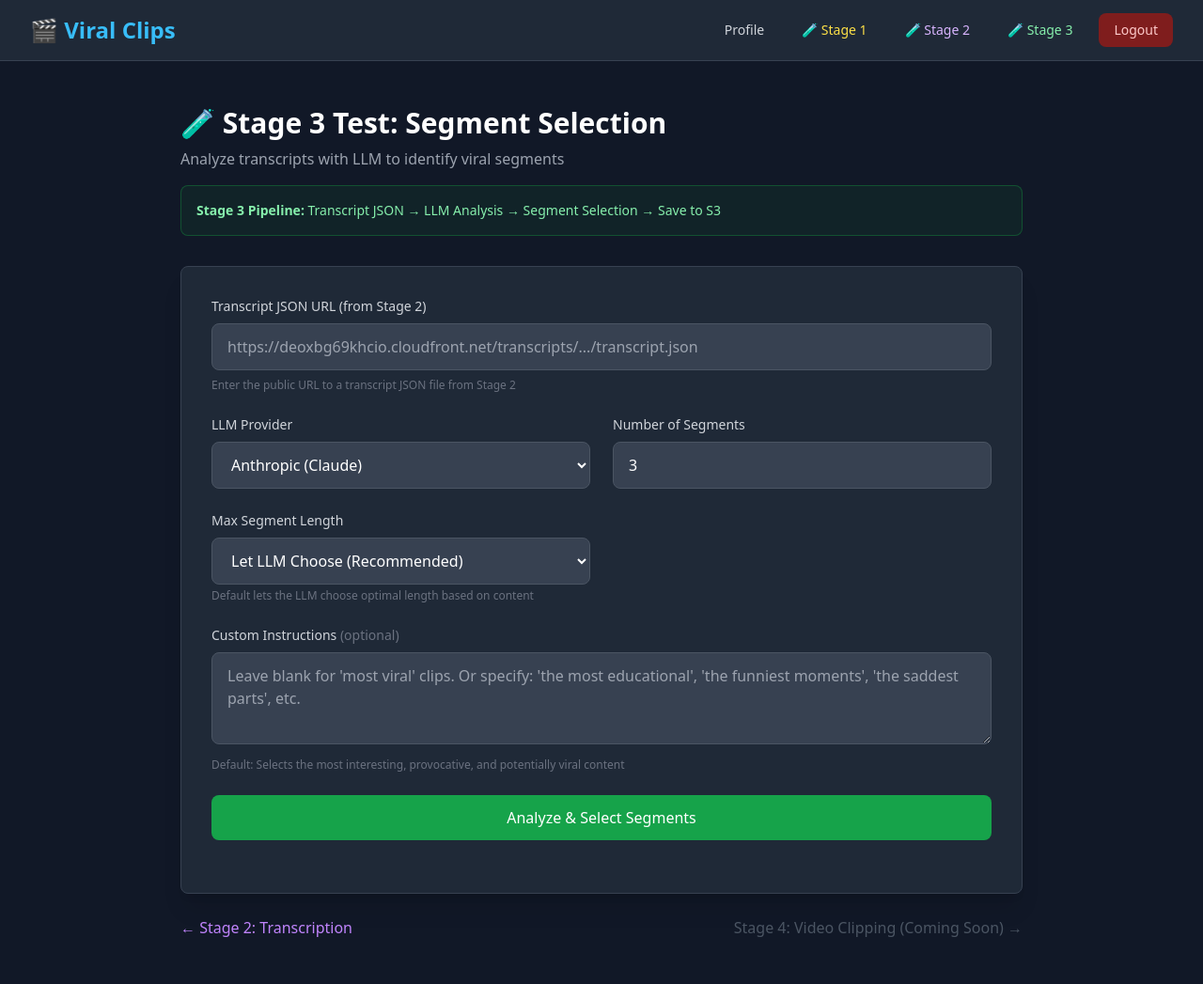
After one commit to yevgetman/koolclips.ai, a Django app: page /test/stage3/ in a window 1280 px wide. The commit adds this page. Shown: the whole page at 94% size. Run offline with Django 4.2, Linux system fonts and the light colour scheme; the visitor is signed in with stand-in values (Sample User, id 1); parts of the project's set-up code (start-up, migrations or seed data) failed here and were passed over; some libraries are stand-ins or nearby versions.

Commit message:
Add Stage 3 test page: Segment selection with LLM
- Create /test/stage3/ page for segment selection testing
- Add POST /api/analyze-segments/ endpoint
- Support provider selection (Anthropic/OpenAI)
- Configurable: num segments, max duration, custom instructions
- Default: 3 segments, LLM-chosen length, viral content
- Uploads segments JSON to S3, returns CloudFront URL
- Add Stage 3 link to main navigation
- Update LLMService to accept provider override

```diff
--- a/config/urls.py
+++ b/config/urls.py
@@ -18,7 +18,7 @@ from django.contrib import admin
 from django.urls import path, include
 from django.conf import settings
 from django.conf.urls.static import static
-from viral_clips.template_views import register_page, login_page, profile_page, home_page, test_stage1_upload, test_stage2_transcription
+from viral_clips.template_views import register_page, login_page, profile_page, home_page, test_stage1_upload, test_stage2_transcription, test_stage3_segments
 
 urlpatterns = [
     path("admin/", admin.site.urls),
@@ -31,6 +31,7 @@ urlpatterns = [
     # Test Pages
     path("test/stage1/", test_stage1_upload, name='test-stage1'),
     path("test/stage2/", test_stage2_transcription, name='test-stage2'),
+    path("test/stage3/", test_stage3_segments, name='test-stage3'),
 ]
 
 # Serve media files in development
--- a/templates/base.html
+++ b/templates/base.html
@@ -64,6 +64,9 @@
                         </a>
                         <a href="/test/stage2/" class="text-purple-300 hover:text-purple-200 px-3 py-2 rounded-md text-sm font-medium transition-colors">
                             🧪 Stage 2
+                        </a>
+                        <a href="/test/stage3/" class="text-green-300 hover:text-green-200 px-3 py-2 rounded-md text-sm font-medium transition-colors">
+                            🧪 Stage 3
                         </a>
                         <button onclick="handleLogout()" class="bg-red-900 text-red-200 hover:bg-red-800 px-4 py-2 rounded-lg text-sm font-medium transition-colors">
                             Logout
--- /dev/null
+++ b/templates/test/stage3_segments.html
@@ -0,0 +1,352 @@
+{% extends "base.html" %}
+
+{% block title %}Test Stage 3: Segment Selection - Viral Clips{% endblock %}
+
+{% block content %}
+<div class="min-h-screen bg-gray-900 py-12 px-4 sm:px-6 lg:px-8">
+    <div class="max-w-4xl mx-auto">
+        <!-- Header -->
+        <div class="mb-8">
+            <h1 class="text-3xl font-bold text-white mb-2">🧪 Stage 3 Test: Segment Selection</h1>
+            <p class="text-gray-400">Analyze transcripts with LLM to identify viral segments</p>
+            <div class="mt-4 bg-green-900/20 border border-green-700/50 rounded-lg p-4">
+                <p class="text-green-300 text-sm">
+                    <strong>Stage 3 Pipeline:</strong> Transcript JSON → LLM Analysis → Segment Selection → Save to S3
+                </p>
+            </div>
+        </div>
+
+        <!-- Input Section -->
+        <div class="bg-gray-800 rounded-lg shadow-xl p-8 border border-gray-700">
+            <!-- Transcript URL Input -->
+            <div class="mb-6">
+                <label class="block text-sm font-medium text-gray-300 mb-2">
+                    Transcript JSON URL (from Stage 2)
+                </label>
+                <input type="url" id="transcript-url"
+                       class="w-full bg-gray-700 border border-gray-600 rounded-lg px-4 py-3 text-white placeholder-gray-400 focus:outline-none focus:ring-2 focus:ring-primary-500 focus:border-transparent"
+                       placeholder="https://deoxbg69khcio.cloudfront.net/transcripts/.../transcript.json">
+                <p class="mt-2 text-xs text-gray-500">
+                    Enter the public URL to a transcript JSON file from Stage 2
+                </p>
+            </div>
+
+            <!-- Settings Grid -->
+            <div class="grid grid-cols-1 md:grid-cols-2 gap-6 mb-6">
+                <!-- LLM Provider -->
+                <div>
+                    <label class="block text-sm font-medium text-gray-300 mb-2">
+                        LLM Provider
+                    </label>
+                    <select id="llm-provider"
+                            class="w-full bg-gray-700 border border-gray-600 rounded-lg px-4 py-3 text-white focus:outline-none focus:ring-2 focus:ring-primary-500 focus:border-transparent">
+                        <option value="anthropic" selected>Anthropic (Claude)</option>
+                        <option value="openai">OpenAI (GPT-4)</option>
+                    </select>
+                </div>
+
+                <!-- Number of Segments -->
+                <div>
+                    <label class="block text-sm font-medium text-gray-300 mb-2">
+                        Number of Segments
+                    </label>
+                    <input type="number" id="num-segments"
+                           class="w-full bg-gray-700 border border-gray-600 rounded-lg px-4 py-3 text-white focus:outline-none focus:ring-2 focus:ring-primary-500 focus:border-transparent"
+                           value="3" min="1" max="10">
+                </div>
+
+                <!-- Max Segment Length -->
+                <div>
+                    <label class="block text-sm font-medium text-gray-300 mb-2">
+                        Max Segment Length
+                    </label>
+                    <select id="max-duration"
+                            class="w-full bg-gray-700 border border-gray-600 rounded-lg px-4 py-3 text-white focus:outline-none focus:ring-2 focus:ring-primary-500 focus:border-transparent">
+                        <option value="0" selected>Let LLM Choose (Recommended)</option>
+                        <option value="60">1 minute</option>
+                        <option value="120">2 minutes</option>
+                        <option value="180">3 minutes</option>
+                        <option value="240">4 minutes</option>
+                        <option value="300">5 minutes</option>
+                    </select>
+                    <p class="mt-1 text-xs text-gray-500">Default lets the LLM choose optimal length based on content</p>
+                </div>
+            </div>
+
+            <!-- Custom Instructions -->
+            <div class="mb-6">
+                <label class="block text-sm font-medium text-gray-300 mb-2">
+                    Custom Instructions <span class="text-gray-500">(optional)</span>
+                </label>
+                <textarea id="custom-instructions"
+                          class="w-full bg-gray-700 border border-gray-600 rounded-lg px-4 py-3 text-white placeholder-gray-400 focus:outline-none focus:ring-2 focus:ring-primary-500 focus:border-transparent"
+                          rows="3"
+                          placeholder="Leave blank for 'most viral' clips. Or specify: 'the most educational', 'the funniest moments', 'the saddest parts', etc."></textarea>
+                <p class="mt-2 text-xs text-gray-500">
+                    Default: Selects the most interesting, provocative, and potentially viral content
+                </p>
+            </div>
+
+            <!-- Analyze Button -->
+            <div class="mb-6">
+                <button id="analyze-btn"
+                        class="w-full bg-green-600 text-white px-6 py-3 rounded-lg font-medium hover:bg-green-500 transition-colors disabled:opacity-50 disabled:cursor-not-allowed">
+                    Analyze & Select Segments
+                </button>
+            </div>
+
+            <!-- Progress Section -->
+            <div id="progress-section" class="hidden mb-6">
+                <div class="bg-green-900/20 border border-green-700/50 rounded-lg p-6">
+                    <div class="flex items-start space-x-3">
+                        <svg class="h-6 w-6 text-green-400 mt-0.5 animate-spin" fill="none" stroke="currentColor" viewBox="0 0 24 24">
+                            <path stroke-linecap="round" stroke-linejoin="round" stroke-width="2" d="M4 4v5h.582m15.356 2A8.001 8.001 0 004.582 9m0 0H9m11 11v-5h-.581m0 0a8.003 8.003 0 01-15.357-2m15.357 2H15" />
+                        </svg>
+                        <div class="flex-1">
+                            <h3 class="text-lg font-medium text-green-300 mb-2" id="progress-title">Processing...</h3>
+                            <p class="text-sm text-gray-300" id="progress-status">Initializing analysis...</p>
+                            <div class="mt-3 w-full bg-gray-700 rounded-full h-2 overflow-hidden">
+                                <div id="progress-bar" class="bg-gradient-to-r from-green-600 to-green-400 h-2 rounded-full transition-all duration-500" style="width: 10%"></div>
+                            </div>
+                        </div>
+                    </div>
+                </div>
+            </div>
+
+            <!-- Result Section -->
+            <div id="result-section" class="hidden">
+                <div class="bg-green-900/20 border border-green-700/50 rounded-lg p-6">
+                    <div class="flex items-start space-x-3">
+                        <svg class="h-6 w-6 text-green-400 mt-0.5" fill="none" stroke="currentColor" viewBox="0 0 24 24">
+                            <path stroke-linecap="round" stroke-linejoin="round" stroke-width="2" d="M9 12l2 2 4-4m6 2a9 9 0 11-18 0 9 9 0 0118 0z" />
+                        </svg>
+                        <div class="flex-1">
+                            <h3 class="text-lg font-medium text-green-300 mb-2">Stage 3 Complete!</h3>
+                            <div class="space-y-3">
+                                <div>
+                                    <p class="text-xs text-gray-400 mb-1">Segments JSON URL:</p>
+                                    <a id="result-segments-url" href="#" target="_blank"
+                                       class="text-sm text-green-400 hover:text-green-300 break-all underline font-mono bg-gray-700 px-3 py-2 rounded block">
+                                    </a>
+                                </div>
+                                <div>
+                                    <p class="text-xs text-gray-400 mb-1">Analysis Details:</p>
+                                    <div class="text-sm text-gray-300 bg-gray-700 px-3 py-2 rounded space-y-1">
+                                        <p>LLM Provider: <span id="result-provider" class="font-medium"></span></p>
+                                        <p>Model: <span id="result-model" class="font-medium"></span></p>
+                                        <p>Segments Found: <span id="result-segment-count" class="font-medium"></span></p>
+                                        <p>Processing Time: <span id="result-processing-time" class="font-medium"></span></p>
+                                    </div>
+                                </div>
+
+                                <!-- Segments Preview -->
+                                <div>
+                                    <p class="text-xs text-gray-400 mb-1">Selected Segments:</p>
+                                    <div id="segments-preview" class="space-y-2 max-h-96 overflow-y-auto">
+                                        <!-- Segments will be inserted here -->
+                                    </div>
+                                </div>
+                            </div>
+                        </div>
+                    </div>
+                </div>
+            </div>
+
+            <!-- Error Section -->
+            <div id="error-section" class="hidden">
+                <div class="bg-red-900/20 border border-red-700/50 rounded-lg p-6">
+                    <div class="flex items-start space-x-3">
+                        <svg class="h-6 w-6 text-red-400 mt-0.5" fill="none" stroke="currentColor" viewBox="0 0 24 24">
+                            <path stroke-linecap="round" stroke-linejoin="round" stroke-width="2" d="M12 8v4m0 4h.01M21 12a9 9 0 11-18 0 9 9 0 0118 0z" />
+                        </svg>
+                        <div class="flex-1">
+                            <h3 class="text-lg font-medium text-red-300 mb-2">Analysis Failed</h3>
+                            <p class="text-sm text-gray-300" id="error-message"></p>
+                        </div>
+                    </div>
+                </div>
+            </div>
+        </div>
+
+        <!-- Navigation -->
+        <div class="mt-6 flex justify-between">
+            <a href="{% url 'test-stage2' %}" class="text-purple-400 hover:text-purple-300 transition-colors">
+                ← Stage 2: Transcription
+            </a>
+            <span class="text-gray-600">Stage 4: Video Clipping (Coming Soon) →</span>
+        </div>
+    </div>
+</div>
+{% endblock %}
+
+{% block extra_scripts %}
+<script>
+    // DOM elements
+    const transcriptUrlInput = document.getElementById('transcript-url');
+    const llmProviderSelect = document.getElementById('llm-provider');
+    const numSegmentsInput = document.getElementById('num-segments');
+    const maxDurationSelect = document.getElementById('max-duration');
+    const customInstructionsInput = document.getElementById('custom-instructions');
+    const analyzeBtn = document.getElementById('analyze-btn');
+    const progressSection = document.getElementById('progress-section');
+    const resultSection = document.getElementById('result-section');
+    const errorSection = document.getElementById('error-section');
+
+    // State
+    let isProcessing = false;
+
+    // Event listeners
+    analyzeBtn.addEventListener('click', startAnalysis);
+
+    // Allow Enter key to trigger analysis
+    transcriptUrlInput.addEventListener('keypress', (e) => {
+        if (e.key === 'Enter') startAnalysis();
+    });
+
+    function hideAllSections() {
+        progressSection.classList.add('hidden');
+        resultSection.classList.add('hidden');
+        errorSection.classList.add('hidden');
+    }
+
+    function updateProgress(percent, status) {
+        document.getElementById('progress-bar').style.width = `${percent}%`;
+        document.getElementById('progress-status').textContent = status;
+    }
+
+    async function startAnalysis() {
+        if (isProcessing) return;
+
+        const transcriptUrl = transcriptUrlInput.value.trim();
+        const provider = llmProviderSelect.value;
+        const numSegments = parseInt(numSegmentsInput.value) || 3;
+        const maxDuration = parseInt(maxDurationSelect.value) || 0;
+        const customInstructions = customInstructionsInput.value.trim() || null;
+
+        // Validate URL
+        if (!transcriptUrl) {
+            showError('Please enter a transcript JSON URL');
+            return;
+        }
+
+        if (!transcriptUrl.startsWith('http://') && !transcriptUrl.startsWith('https://')) {
+            showError('Please enter a valid URL starting with http:// or https://');
+            return;
+        }
+
+        // Reset UI
+        hideAllSections();
+        isProcessing = true;
+        analyzeBtn.disabled = true;
+
+        // Show progress
+        progressSection.classList.remove('hidden');
+        updateProgress(10, 'Downloading transcript...');
+
+        try {
+            // Call segment analysis API
+            updateProgress(30, `Sending to ${provider === 'anthropic' ? 'Claude' : 'GPT-4'} for analysis...`);
+
+            const response = await fetch('/api/analyze-segments/', {
+                method: 'POST',
+                headers: getAuthHeaders(),
+                body: JSON.stringify({
+                    transcript_url: transcriptUrl,
+                    provider: provider,
+                    num_segments: numSegments,
+                    max_duration: maxDuration > 0 ? maxDuration : 300,  // Default to 5 min max if not specified
+                    custom_instructions: customInstructions
+                })
+            });
+
+            updateProgress(70, 'Processing LLM response...');
+
+            const result = await response.json();
+
+            if (!result.success) {
+                throw new Error(result.error || 'Analysis failed');
+            }
+
+            updateProgress(90, 'Uploading results to S3...');
+
+            // Brief delay to show final progress
+            await new Promise(resolve => setTimeout(resolve, 500));
+
+            updateProgress(100, 'Complete!');
+
+            // Show result
+            showResult(result);
+
+        } catch (error) {
+            console.error('Analysis error:', error);
+            showError(error.message);
+        } finally {
+            isProcessing = false;
+            analyzeBtn.disabled = false;
+        }
+    }
+
+    function showResult(data) {
+        hideAllSections();
+
+        // Populate result fields
+        document.getElementById('result-segments-url').textContent = data.segments_url;
+        document.getElementById('result-segments-url').href = data.segments_url;
+        document.getElementById('result-provider').textContent = data.provider;
+        document.getElementById('result-model').textContent = data.model;
+        document.getElementById('result-segment-count').textContent = data.segments.length;
+        document.getElementById('result-processing-time').textContent = `${data.processing_time} seconds`;
+
+        // Build segments preview
+        const previewContainer = document.getElementById('segments-preview');
+        previewContainer.innerHTML = '';
+
+        data.segments.forEach((segment, index) => {
+            const segmentCard = document.createElement('div');
+            segmentCard.className = 'bg-gray-700 rounded-lg p-3';
+            segmentCard.innerHTML = `
+                <div class="flex justify-between items-start mb-1">
+                    <h4 class="text-sm font-medium text-white">${index + 1}. ${escapeHtml(segment.title)}</h4>
+                    <span class="text-xs text-green-400 font-mono">${formatTime(segment.start_time)} - ${formatTime(segment.end_time)}</span>
+                </div>
+                <p class="text-xs text-gray-400 mb-1">${escapeHtml(segment.description)}</p>
+                <p class="text-xs text-gray-500">Duration: ${formatDuration(segment.duration)}</p>
+            `;
+            previewContainer.appendChild(segmentCard);
+        });
+
+        resultSection.classList.remove('hidden');
+        showToast('Segment analysis completed successfully!', 'success');
+    }
+
+    function showError(message) {
+        hideAllSections();
+        document.getElementById('error-message').textContent = message;
+        errorSection.classList.remove('hidden');
+        showToast(message, 'error');
+    }
+
+    function formatTime(seconds) {
+        if (!seconds) return '0:00';
+        const mins = Math.floor(seconds / 60);
+        const secs = Math.floor(seconds % 60);
+        return `${mins}:${secs.toString().padStart(2, '0')}`;
+    }
+
+    function formatDuration(seconds) {
+        if (!seconds) return 'Unknown';
+        const mins = Math.floor(seconds / 60);
+        const secs = Math.floor(seconds % 60);
+        if (mins > 0) {
+            return `${mins}m ${secs}s`;
+        }
+        return `${secs}s`;
+    }
+
+    function escapeHtml(text) {
+        const div = document.createElement('div');
+        div.textContent = text;
+        return div.innerHTML;
+    }
+</script>
+{% endblock %}
--- a/viral_clips/template_views.py
+++ b/viral_clips/template_views.py
@@ -42,3 +42,9 @@ def test_stage1_upload(request):
 def test_stage2_transcription(request):
     """Test page for Stage 2: Audio transcription"""
     return render(request, 'test/stage2_transcription.html')
+
+
+@login_required
+def test_stage3_segments(request):
+    """Test page for Stage 3: Segment selection"""
+    return render(request, 'test/stage3_segments.html')
--- a/viral_clips/urls.py
+++ b/viral_clips/urls.py
@@ -6,7 +6,7 @@ from .views import (
     initiate_multipart_upload, get_multipart_upload_urls,
     complete_multipart_upload, abort_multipart_upload, proxy_upload_chunk,
     bulk_cleanup_cloudcube, cleanup_all_clips, extract_audio_from_video,
-    transcribe_audio
+    transcribe_audio, analyze_segments
 )
 
 router = DefaultRouter()
@@ -32,6 +32,8 @@ urlpatterns = [
     path('upload/extract-audio/', extract_audio_from_video, name='extract-audio-from-video'),
     # Transcription (Stage 2)
     path('transcribe/', transcribe_audio, name='transcribe-audio'),
+    # Segment analysis (Stage 3)
+    path('analyze-segments/', analyze_segments, name='analyze-segments'),
     # Cleanup utilities
     path('cleanup/bulk/', bulk_cleanup_cloudcube, name='bulk-cleanup-cloudcube'),
     path('cleanup/clips/', cleanup_all_clips, name='cleanup-all-clips'),
```
Also changed, not shown: templates/test/stage2_transcription.html (+4 -2 lines), viral_clips/services/llm_service.py (+19 -3 lines), viral_clips/views.py (+162 -0 lines).
